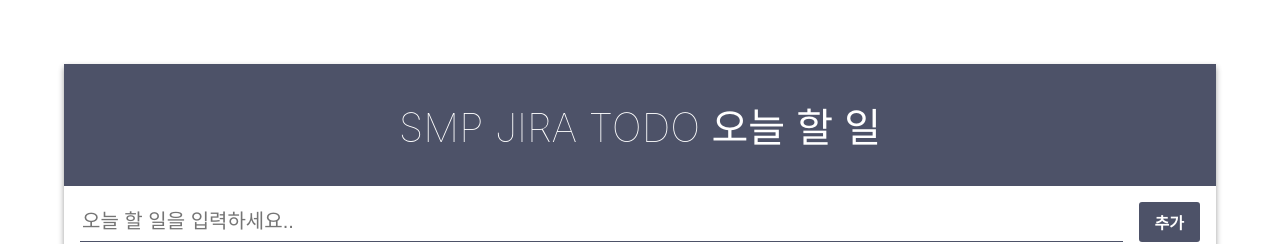
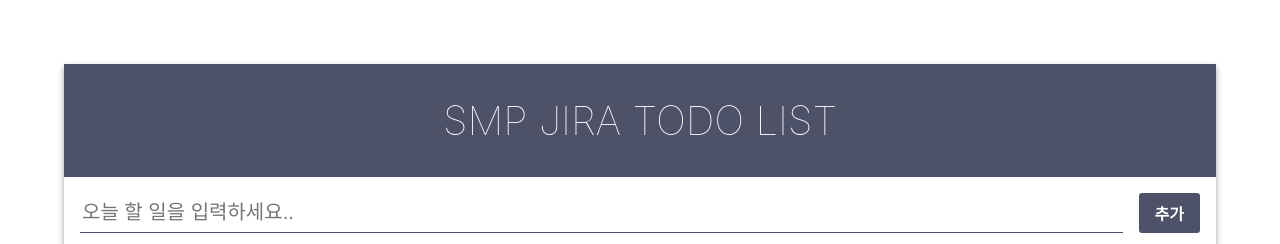
Before and after one commit to stgbackup/amazon-eks-frontend, a React (Create React App) app: page / in a window 1280 px wide. Shown: the top 244 px of the page. Built offline with nearby package versions, Linux system fonts and the light colour scheme; no server answers.

Commit message:
- SMP JIRA TODO LIST로 title 수정

```diff
--- a/src/components/js/TodoListTemplate.js
+++ b/src/components/js/TodoListTemplate.js
@@ -6,7 +6,7 @@
     return (
         <main className="todo-list-template">
             <div className="todo-list-title">
-                SMP JIRA TODO 오늘 할 일
+                SMP JIRA TODO LIST
             </div>
             <section className="form-wrapper">
                 {form}
```
